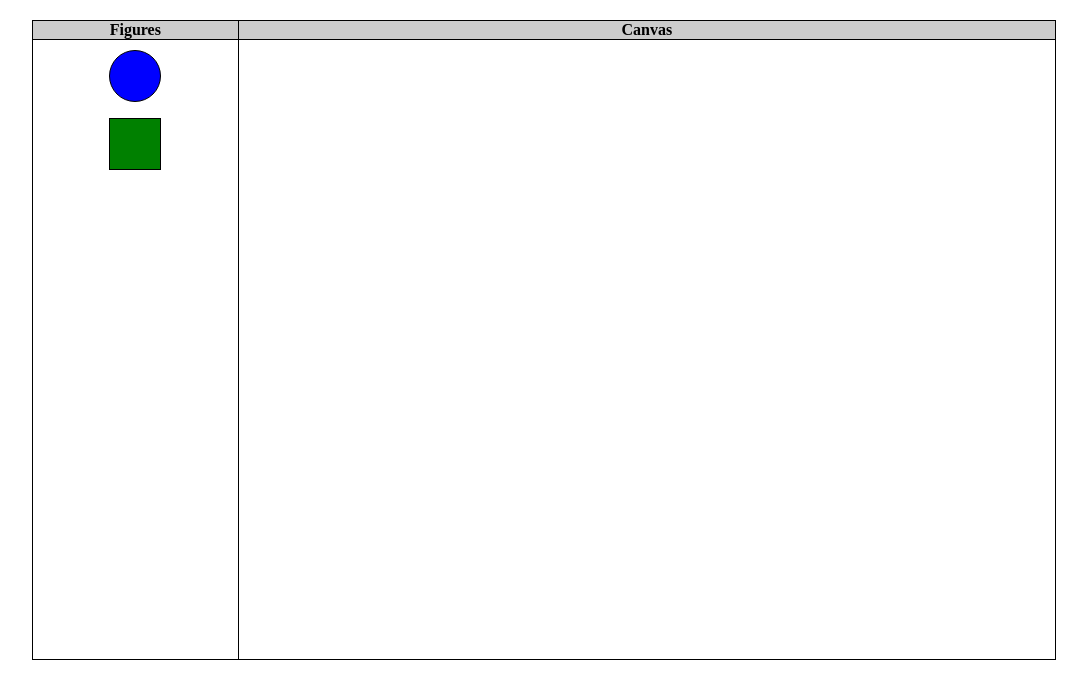
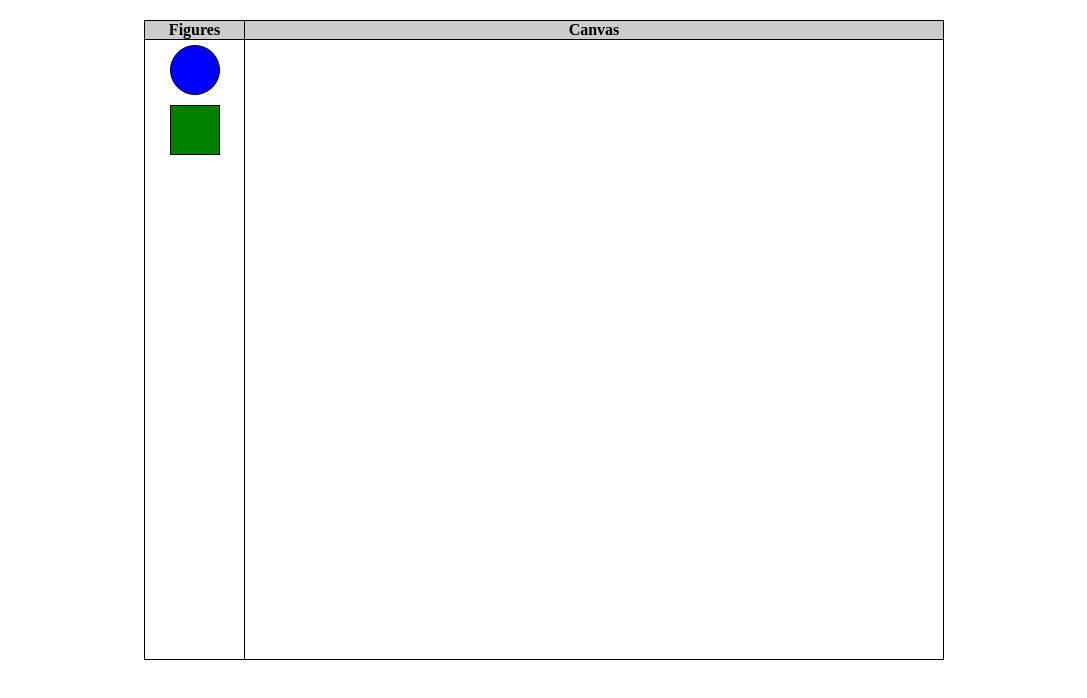
Before and after one commit to Uladzimir86/react-canvas, a React app: page / in a window 1280 px wide. Shown: the top 698 px of the page, without its empty margins (96-1183 px from the left). Built offline with nearby package versions, Linux system fonts and the light colour scheme.

Commit message:
feat: add selection on click figures

```diff
--- a/src/app.tsx
+++ b/src/app.tsx
@@ -4,9 +4,7 @@ import Canvas from './canvas';
 const App = (): ReactElement => {
 
   function dragStartHandler(e: React.DragEvent) {
-    const data = `${e.target.id}
-      X${e.clientX - e.target.getBoundingClientRect().x}
-      Y${e.clientY - e.target.getBoundingClientRect().y}`;
+    const data = `${e.target.id}X${e.clientX - e.target.getBoundingClientRect().x}Y${e.clientY - e.target.getBoundingClientRect().y}`;
     e.dataTransfer.setData("text/plain", data);
   }
 
--- a/src/canvas.tsx
+++ b/src/canvas.tsx
@@ -1,10 +1,16 @@
 import React, { ReactElement, useRef } from 'react'
 
+interface Figure {
+  x: number,
+  y: number,
+  fig: string,
+}
 const Canvas = (): ReactElement => {
   const radiusCircle = 25;
   const canvasRef = useRef(null);
+  const arrFigures = [] as Figure[];
 
-  const draw = (x: number, y: number, canvas: HTMLCanvasElement, figure: string) => {
+  const draw = (x: number, y: number, canvas: HTMLCanvasElement, figure = 'circle', border = false) => {
     const context = canvas.getContext('2d') as CanvasRenderingContext2D;
     switch (figure) {
       case 'circle':
@@ -12,12 +18,12 @@ const Canvas = (): ReactElement => {
         context.arc(x + radiusCircle, y + radiusCircle, 25, 0, 2 * Math.PI, true);
         context.fillStyle = 'blue';
         context.fill();
-        context.stroke();
+        if(border) context.stroke();
         break;
       case 'square':
         context.fillStyle = 'green';
         context.fillRect(x, y, 50, 50);
-        context.strokeRect(x, y, 50, 50);
+        if(border) context.strokeRect(x, y, 50, 50);
         break;
       default:
     }
@@ -32,16 +38,51 @@ const Canvas = (): ReactElement => {
     const figureX = event.clientX - canvasCoordinates.x - coordCursorOnFigureX;
     const figureY = event.clientY - canvasCoordinates.y - coordCursorOnFigureY;
     if (canvasRef) {
-      const canvas = canvasRef.current as HTMLCanvasElement;
+      const canvas = canvasRef.current;
       if(canvas) {
          draw(figureX, figureY, canvas, figure);
+         arrFigures.push({x: figureX, y: figureY, fig: figure});
       }
     }
   }
+  function checkMouseDown(e: any){
+    const cursor = {
+      x: e.clientX - e.target?.getBoundingClientRect().x,
+      y: e.clientY - e.target?.getBoundingClientRect().y,
+    }
+    if (arrFigures.length) {
+      const canvas = canvasRef.current;
+      canvas.getContext('2d').clearRect(0, 0, 700, 600);
+      arrFigures.forEach(item => {
+        draw(item.x , item.y, canvas, item.fig, false );
+      })
+        for (let i = arrFigures.length - 1; i >= 0; i -= 1) {
+         const {x, y, fig}: Figure = arrFigures[i];
+        if (fig === 'square' && cursor.x > x && cursor.x < (x + 50) && cursor.y > y && cursor.y < (y + 50))  {
+          draw(x , y, canvas, fig, true );
+          arrFigures.push(arrFigures[i]);
+          arrFigures.splice(i, 1);
+          break;
+        }
+        if (fig === 'circle' && Math.sqrt((cursor.x - x - radiusCircle) ** 2 + (cursor.y - y - radiusCircle) ** 2) <= radiusCircle)  {
+          draw(x , y, canvas, fig, true );
+          arrFigures.push(arrFigures[i]);
+          arrFigures.splice(i, 1);
+          break;
+        }
+      }
+    }
+  }
+  function checkMouseUp() {
+    console.log('checkMouseUp')
+  }
+
   return (
     <canvas ref={canvasRef} width='700' height="600"
       onDragOver={(event)=>event.preventDefault()}
-      onDrop={(event)=>dropHandler(event)}>
+      onDrop={(event)=>dropHandler(event)}
+      onMouseDown={checkMouseDown}
+      onMouseUp={checkMouseUp}>
       Your browser do not support Canvas...
     </canvas>
   )
--- a/src/style.css
+++ b/src/style.css
@@ -1,10 +1,16 @@
+* {
+  box-sizing: border-box;
+}
 table {
   margin: 20px auto;
-  width: 80vw;
+  width: 800px;
   height: 80vh;
   border-collapse: collapse;
   table-layout: fixed;
   border-spacing: 0;
+}
+tbody {
+  height: 600px;
 }
 th {
   background-color: rgba(128, 128, 128, 0.404);
@@ -16,7 +22,7 @@ td {
 }
 th:first-child,
 td:first-child {
-  width: 20%;
+  width: 100px;
 }
 td:first-child {
   vertical-align: top;
```
Also changed, not shown: 1 other file (tests, documents, lock files or other folders).
